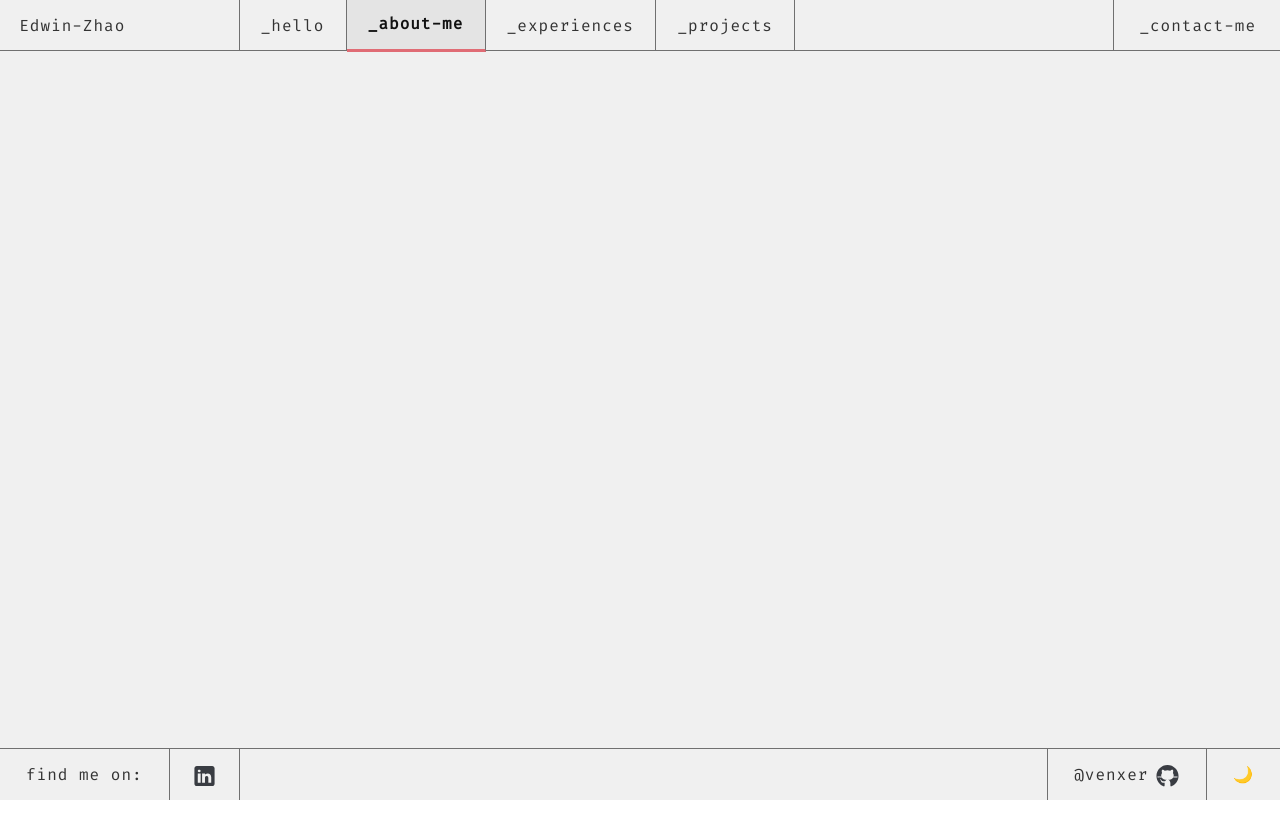
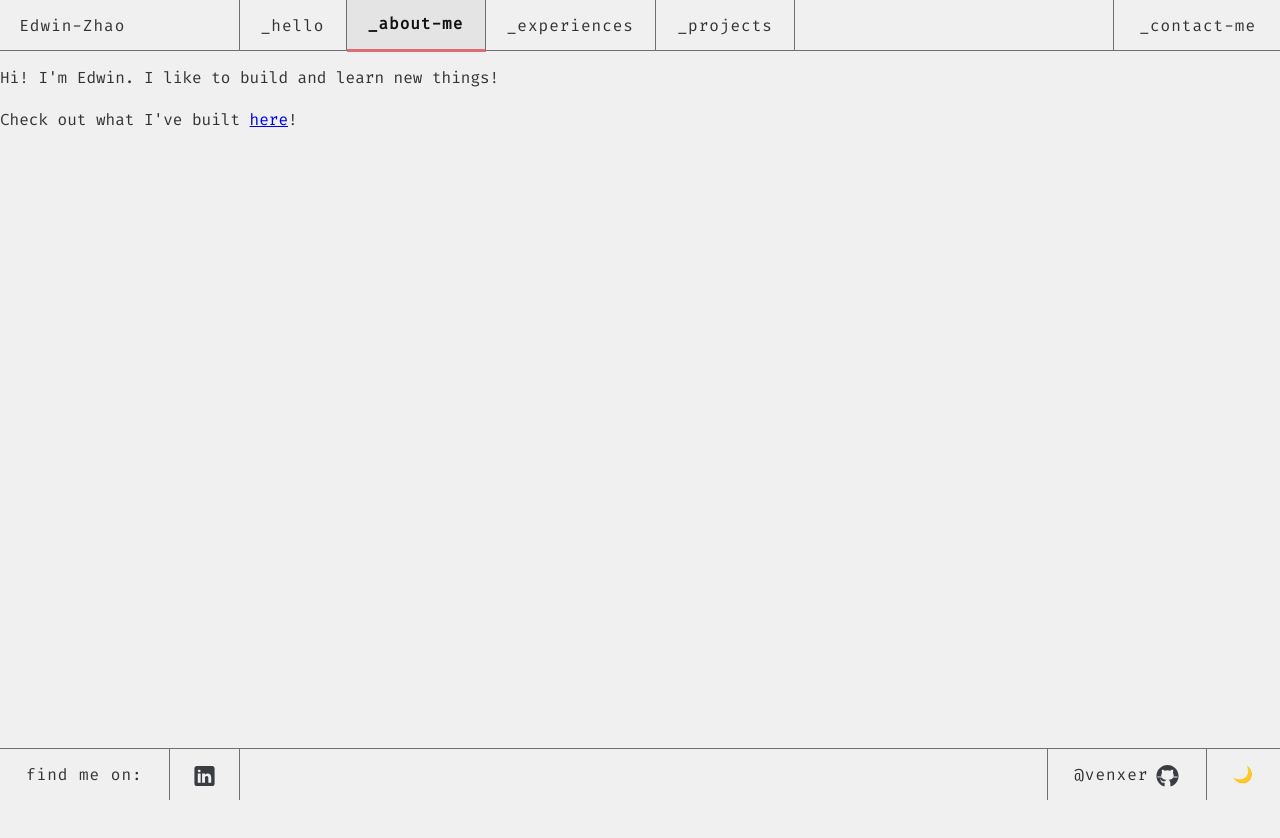
Before and after one commit to venxer/portfoliov2, a React (Create React App) app: page /about-me in a window 1280 px wide. Shown: the top 838 px of the page. Before the commit the page ends 800 px from the top, so only its background shows below. Built offline with nearby package versions, Linux system fonts and the light colour scheme.

Commit message:
updated about me

```diff
--- a/src/components/AboutMe.jsx
+++ b/src/components/AboutMe.jsx
@@ -1,55 +1,13 @@
-import React, { useState } from "react";
-import TaskBar from "./TaskBar";
+import React from "react";
 import "../styles/aboutMe.css";
 
 const AboutMe = ({ theme }) => {
-  const [activeSection, setActiveSection] = useState("bio");
-
-  const handleSectionClick = (section) => {
-    setActiveSection(section);
-  };
-
-  // const content = {
-  //   bio: {
-  //     text: "Hello! I am a passionate software engineer with 5 years of experience in web development.",
-  //     image: "https://via.placeholder.com/300?text=Bio+Image",
-  //   },
-  //   interests: {
-  //     text: "I enjoy exploring new technologies, contributing to open-source projects, and mentoring aspiring developers.",
-  //     image: "https://via.placeholder.com/300?text=Interests+Image",
-  //   },
-  //   "high-school": {
-  //     text: "I graduated with honors in Computer Science and Mathematics.",
-  //     image: "https://via.placeholder.com/300?text=High+School+Image",
-  //   },
-  //   university: {
-  //     text: "I earned a degree in Software Engineering and contributed to multiple academic projects.",
-  //     image: "https://via.placeholder.com/300?text=University+Image",
-  //   },
-  //   email: {
-  //     text: "Contact me at user@gmail.com",
-  //     image: "https://via.placeholder.com/300?text=Email+Image",
-  //   },
-  //   phone: {
-  //     text: "Reach me at +3598246359",
-  //     image: "https://via.placeholder.com/300?text=Phone+Image",
-  //   },
-  // };
-
   return (
     <div className={`aboutMeLayout ${theme}`}>
-      {/* <TaskBar onSectionClick={handleSectionClick} theme={theme} />
-      <div className="infoText">
-        <h2>{activeSection.replace("-", " ")}</h2>
-        <p>{content[activeSection]?.text}</p>
-      </div>
-      <div className="imageContent">
-        <img
-          src={content[activeSection]?.image}
-          alt={activeSection}
-          className="contentImage"
-        />
-      </div> */}
+      <p>
+        Hi! I'm Edwin. I like to build and learn new things! <br /> <br />
+        Check out what I've built <a href="/projects">here</a>!
+      </p>
     </div>
   );
 };
--- a/src/styles/aboutMe.css
+++ b/src/styles/aboutMe.css
@@ -0,0 +1,15 @@
+.aboutMeLayout {
+  display: flex;
+  height: 100vh;
+  background-color: #282c34;
+  color: #abb2bf;
+  font-family: "Fira Code", monospace;
+  opacity: 1;
+  transition: opacity 0.75s ease, background-color 0.3s ease, color 0.3s ease, border-color 0.3s ease;
+}
+
+/* Light theme styles for aboutMeLayout */
+.aboutMeLayout.light {
+  background-color: #F0F0F0;
+  color: #333333;
+}
```
